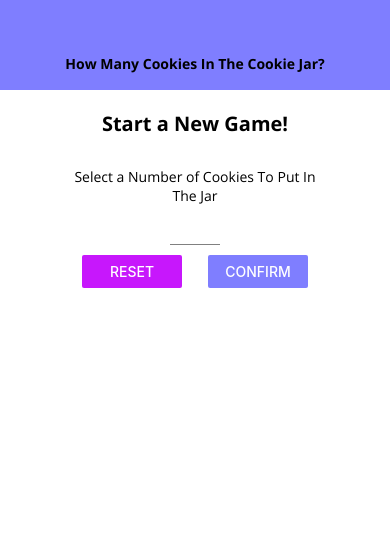
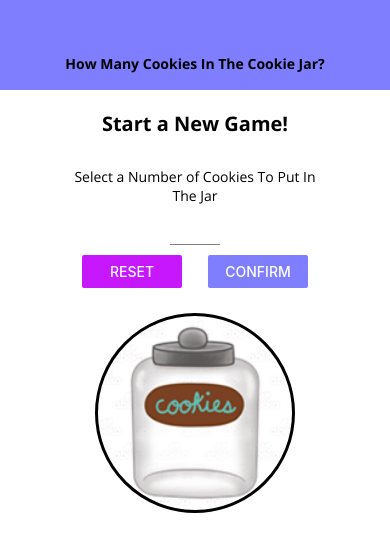
Before and after one commit to wgotterer/react-native-number-guessing, a React Native app: screen / in a window 390 px wide. Shown: the top 552 px of the page. Built offline with nearby package versions, Linux system fonts and the light colour scheme.

Commit message:
cookie image start screen

```diff
--- a/screens/StartGameScreen.js
+++ b/screens/StartGameScreen.js
@@ -1,6 +1,6 @@
 import React, {useState} from 'react'
 import Card from '../components/Card'
-import {View, StyleSheet, Text, Button, TouchableWithoutFeedback, Keyboard, Alert} from 'react-native'
+import {View, StyleSheet, Text, Button, TouchableWithoutFeedback, Keyboard, Image, Alert} from 'react-native'
 import Colors from '../constants/colors'
 import Input from '../components/Input'
 import NumberContainer from '../components/NumberContainer'
@@ -86,6 +86,10 @@ const StartGameScreen = props => {
             <View style={styles.button}><Button color={Colors.primary} title="Confirm" onPress={handleConfirmInput} /></View>
             </View>
             </Card>
+            {confirmed ? null :
+            <View style={styles.cookiePicContainer}>
+                <Image fadeDuration={1000} source={require('../assets/emptyjar.png')} style={styles.cookiePic} resizeMode="cover"/>
+            </View>}
             {confirmedOutput}
 
 
@@ -138,7 +142,22 @@ const styles = StyleSheet.create({
     },
     text:{
         fontFamily: "open-sans"
-    }
+    },
+    cookiePicContainer:{
+        borderRadius: 150,
+        borderWidth: 3,
+        borderColor: "black",
+        width: 200,
+        height: 200,
+        // any child inside of the container that would go out of the container is cut off with overflow
+        overflow: "hidden",
+        marginVertical: 5
+    },
+    cookiePic:{
+        width: "100%",
+         height: "100%",
+
+    },
 })
 
 export default  StartGameScreen
```
Also changed, not shown: assets/emptyjar.png (added).
